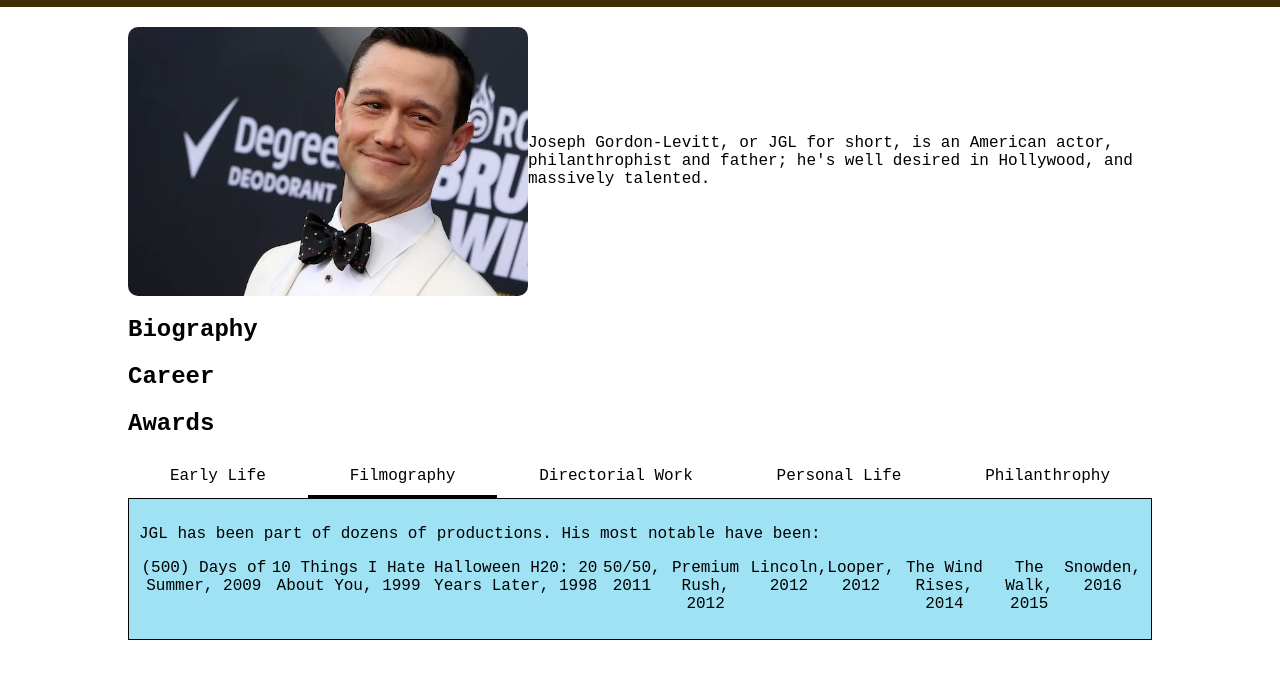
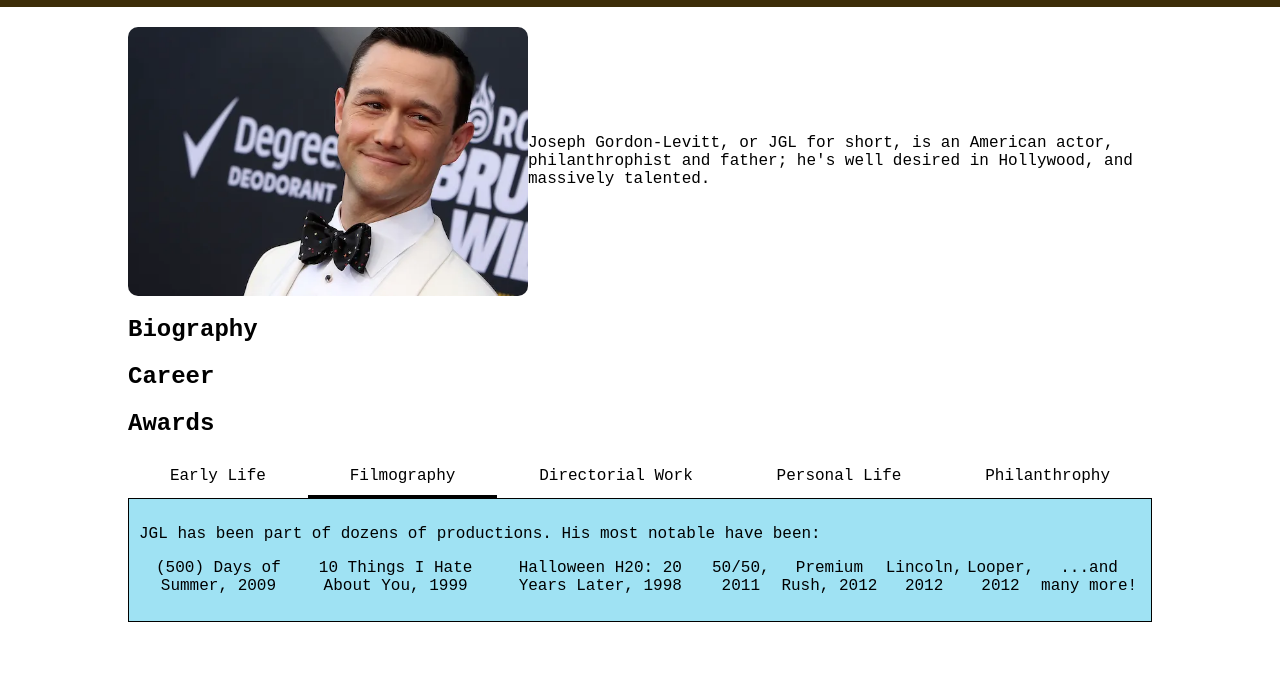
Before and after one commit to denniskontoulis123/DennisKontoulis_WEB303Assignments, a plain HTML site: page index.html in a window 1280 px wide. Both pictures are taken after a click on the link "Filmography". Shown: the part 87-766 px from the top of the page. Drawn offline with nearby package versions, Linux system fonts and the light colour scheme.

Commit message:
simple = easier

```diff
--- a/index.html
+++ b/index.html
@@ -72,9 +72,7 @@
                         <li>Premium Rush, 2012</li>
                         <li>Lincoln, 2012</li>
                         <li>Looper, 2012</li>
-                        <li>The Wind Rises, 2014</li>
-                        <li>The Walk, 2015</li>
-                        <li>Snowden, 2016</li>
+                        <li>...and many more!</li>
 
                     </ul>
                 </p>
```
